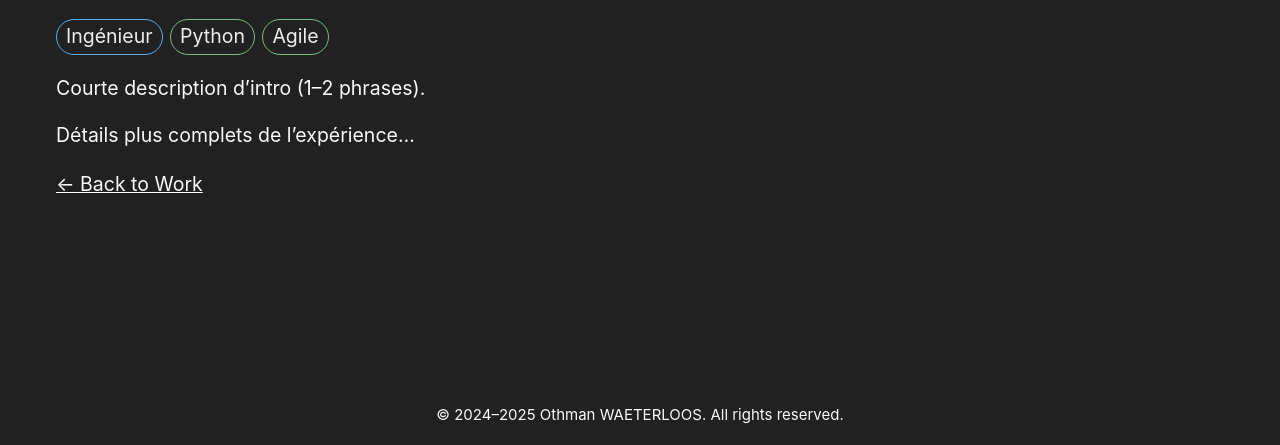
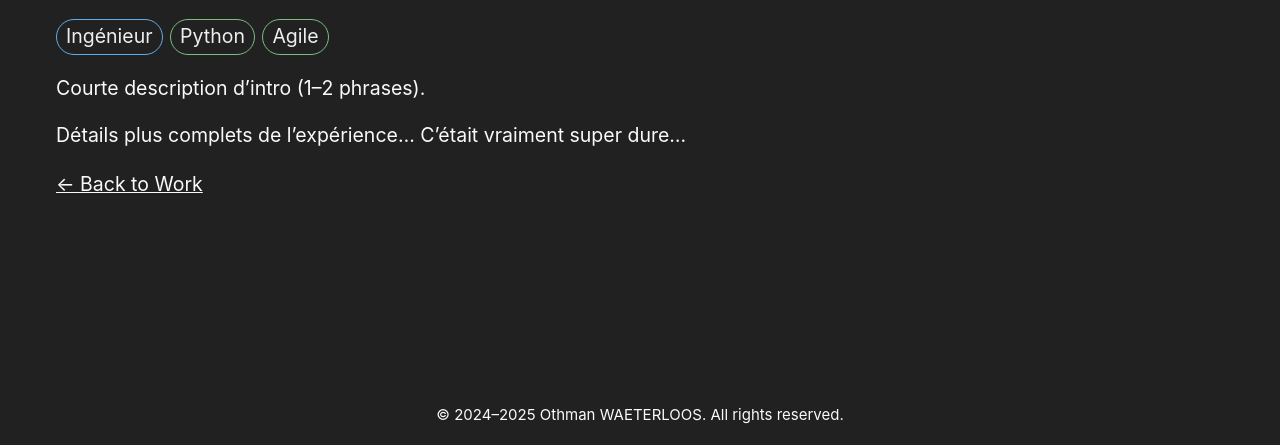
Before and after one commit to othmanwtrls/othmanwtrls.github.io, a plain HTML site: page work/diamidex/index.html in a window 1280 px wide. Shown: the part 355-800 px from the top of the page. Drawn offline with nearby package versions, Linux system fonts and the light colour scheme.

Commit message:
Publishing

```diff
--- a/work/diamidex/index.html
+++ b/work/diamidex/index.html
@@ -109,7 +109,7 @@
   <div class="prose">
 
     <p>Courte description d’intro (1–2 phrases).</p>
-<p>Détails plus complets de l’expérience…</p>
+<p>Détails plus complets de l’expérience… C&rsquo;était vraiment super dure&hellip;</p>
   </div>
 
   <p style="margin-top:1.5rem"><a href="/work/">← Back to Work</a></p>
```
